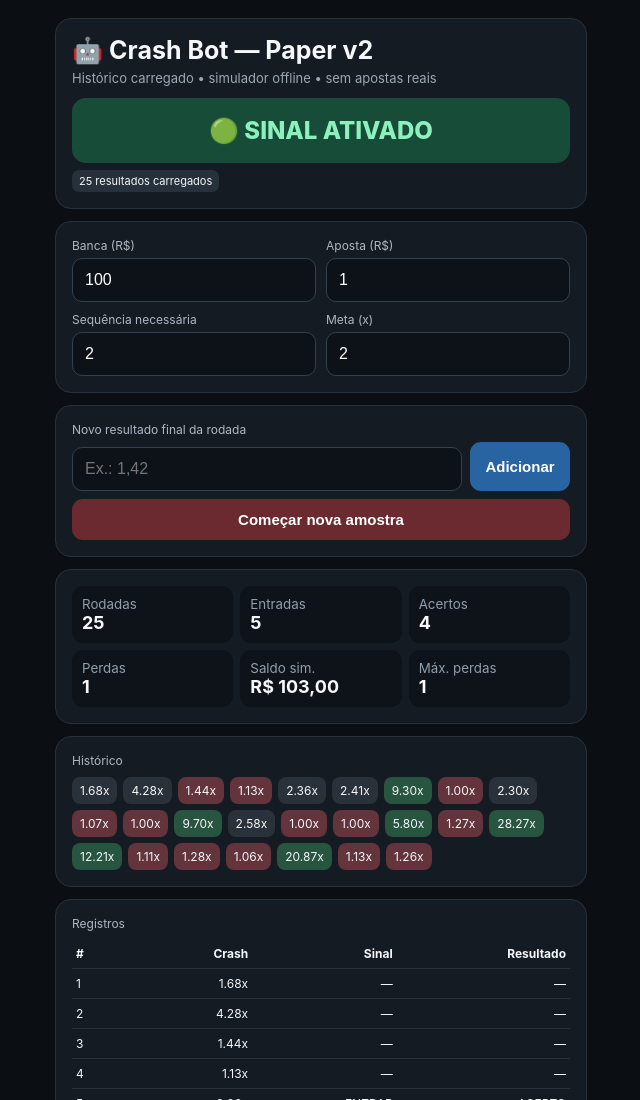
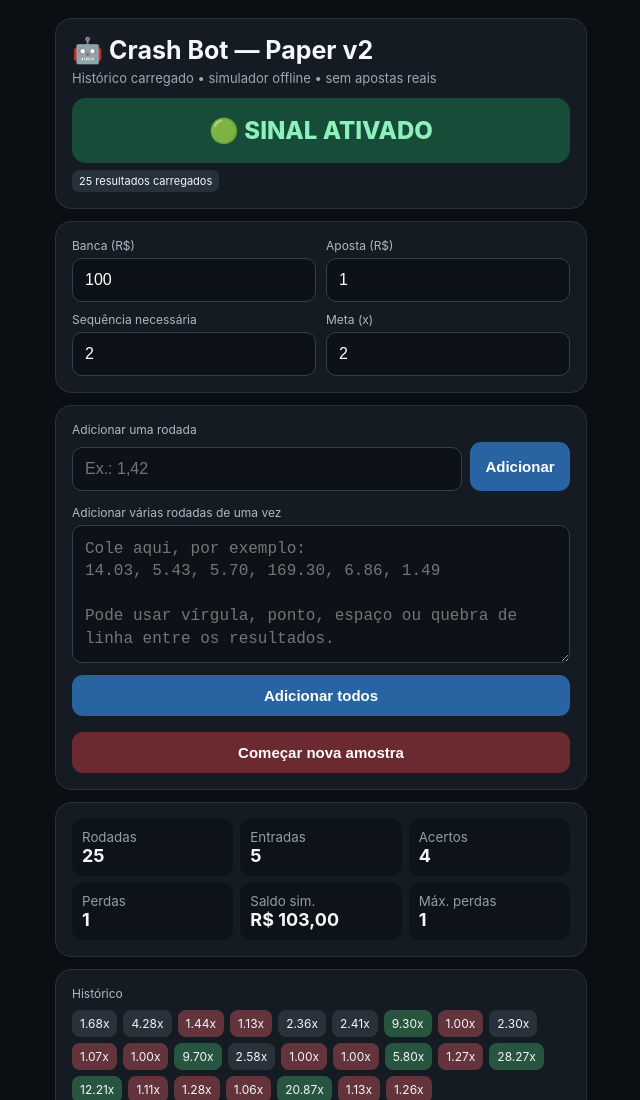
Before and after one commit to osmirp/-crash-bot, a plain HTML site: page index.html in a window 1280 px wide. Shown: the top 1100 px of the page, without its empty margins (319-959 px from the left). Drawn offline with Linux system fonts and the light colour scheme.

Commit message:
Add files via upload

```diff
--- a/index.html
+++ b/index.html
@@ -9,7 +9,7 @@
 *{box-sizing:border-box}body{margin:0;background:#0b0f14;color:#f5f7fa;font-family:-apple-system,BlinkMacSystemFont,"Segoe UI",sans-serif}
 .app{max-width:560px;margin:auto;padding:18px 14px 35px}.card{background:#151b22;border:1px solid #27313b;border-radius:16px;padding:16px;margin-bottom:12px}
 h1{font-size:25px;margin:0}.sub{color:#9ca8b5;font-size:13px;margin-top:5px}
-.grid{display:grid;grid-template-columns:1fr 1fr;gap:10px}.label{font-size:12px;color:#aeb8c4}input{width:100%;margin-top:5px;background:#0d1218;border:1px solid #34404c;color:white;border-radius:10px;padding:12px;font-size:16px}
+.grid{display:grid;grid-template-columns:1fr 1fr;gap:10px}.label{font-size:12px;color:#aeb8c4}input,textarea{width:100%;margin-top:5px;background:#0d1218;border:1px solid #34404c;color:white;border-radius:10px;padding:12px;font-size:16px}textarea{resize:vertical;line-height:1.4}
 button{border:0;border-radius:11px;padding:12px;width:100%;font-size:15px;font-weight:700;background:#263441;color:#fff}.primary{background:#2764a1}.danger{background:#6b2930}
 .signal{text-align:center;border-radius:14px;padding:18px;margin-top:12px;font-weight:800;font-size:24px;background:#242c34}.signal.on{background:#174d38;color:#8df0bd}.signal.off{background:#3a2529;color:#ffabb0}
 .stats{display:grid;grid-template-columns:1fr 1fr 1fr;gap:7px}.stat{background:#0e1319;border-radius:11px;padding:10px}.stat small{display:block;color:#929daa}.stat b{font-size:18px}
@@ -37,11 +37,18 @@ table{width:100%;border-collapse:collapse;font-size:12px}td,th{padding:7px 4px;b
 </div>
 
 <div class="card">
-<div class="label">Novo resultado final da rodada</div>
+<div class="label">Adicionar uma rodada</div>
 <div style="display:grid;grid-template-columns:1fr 100px;gap:8px;margin-top:5px">
 <input id="newx" type="number" placeholder="Ex.: 1,42" step=".01" min="1">
 <button class="primary" onclick="add()">Adicionar</button>
 </div>
+<div class="label" style="margin-top:14px">Adicionar várias rodadas de uma vez</div>
+<textarea id="bulk" rows="5" placeholder="Cole aqui, por exemplo:
+14.03, 5.43, 5.70, 169.30, 6.86, 1.49
+
+Pode usar vírgula, ponto, espaço ou quebra de linha entre os resultados."></textarea>
+<div style="height:8px"></div><button class="primary" onclick="addBulk()">Adicionar todos</button>
+<div id="bulkmsg" class="note" style="margin-top:8px"></div>
 <div style="height:8px"></div><button class="danger" onclick="resetAll()">Começar nova amostra</button>
 </div>
 
@@ -114,8 +121,26 @@ function add(){
  if(!Number.isFinite(x)||x<1){alert('Digite um multiplicador válido, por exemplo 1,42.');return}
  data.push(x);el('newx').value='';render();
 }
+function addBulk(){
+ const raw=String(el('bulk').value||'').trim();
+ if(!raw){alert('Cole primeiro os resultados.');return}
+ // Aceita resultados separados por vírgula, ponto e vírgula, espaços ou quebras de linha.
+ // Para números no formato brasileiro, converte vírgula decimal quando ela estiver entre dígitos.
+ const normalized=raw.replace(/(\d),(\d)/g,'$1.$2').replace(/[;\n\r\t]+/g,' ');
+ const tokens=normalized.split(/[, ]+/).map(x=>x.trim()).filter(Boolean);
+ const values=[]; const invalid=[];
+ for(const token of tokens){
+   const x=parseFloat(token.replace(',','.'));
+   if(Number.isFinite(x)&&x>=1) values.push(x); else invalid.push(token);
+ }
+ if(!values.length){alert('Não encontrei multiplicadores válidos. Exemplo: 1,42 2,37 14,03');return}
+ data.push(...values);
+ el('bulk').value='';
+ el('bulkmsg').textContent=`${values.length} resultado(s) adicionado(s). Total: ${data.length} rodadas.`+(invalid.length?` Ignorados: ${invalid.length}.`:'');
+ render();
+}
 function resetAll(){
- if(confirm('Isso vai apagar os 25 resultados e começar uma nova amostra. Continuar?')){data=[];render()}
+ if(confirm('Isso vai apagar todos os resultados e começar uma nova amostra. Continuar?')){data=[];el('bulk').value='';el('bulkmsg').textContent='';render()}
 }
 ['bank','stake','trigger','target'].forEach(id=>el(id).addEventListener('input',render));
 render();
```
